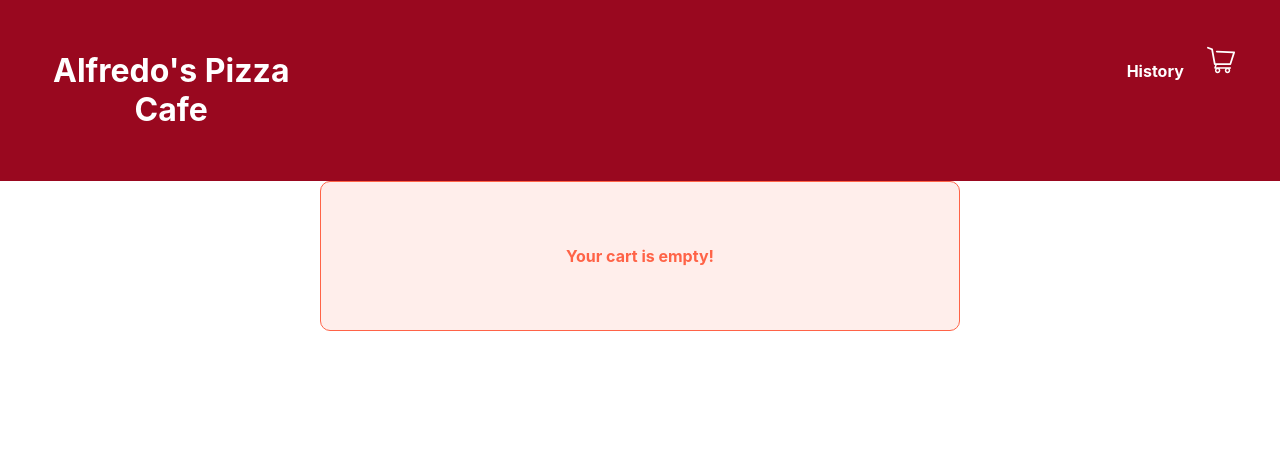
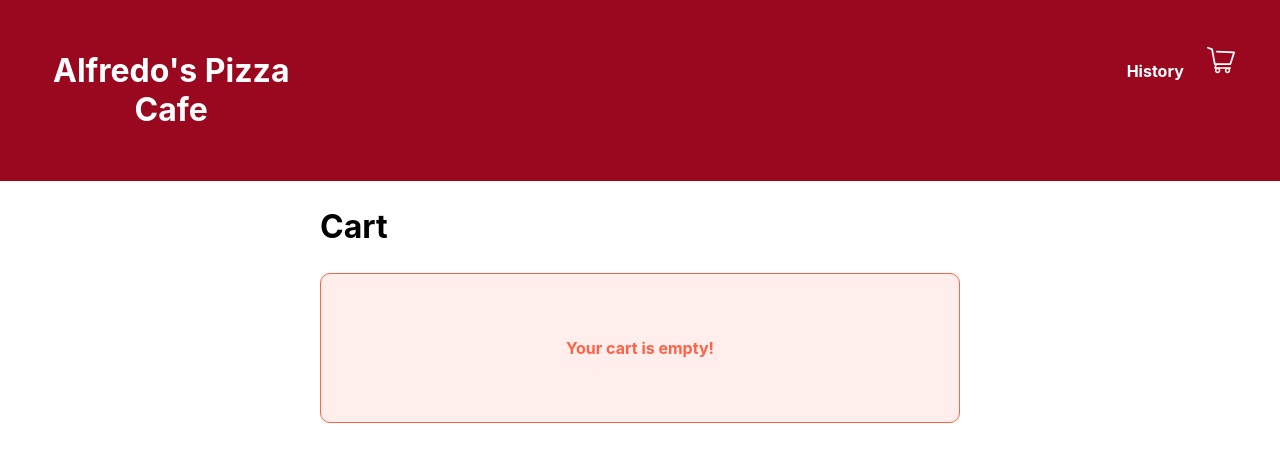
Before and after one commit to dsmontoya/alfredos-pizza-cafe, a React (Create React App) app: page /cart in a window 1280 px wide. Shown: the top 462 px of the page. Built offline with nearby package versions, Linux system fonts and the light colour scheme.

Commit message:
purchase products

```diff
--- a/src/App.css
+++ b/src/App.css
@@ -18,6 +18,14 @@
 [class*="col-"] {
   float: left;
   padding: 15px;
+}
+
+h2 {
+  width: 50%;
+  float: left;
+  margin-left: 25%;
+  text-align: left;
+  font-size: 2em;
 }
 
 .App {
@@ -69,16 +77,25 @@
   padding-top: 0;
 }
 
-.Message--state-error {
+.Message {
   width: 50%;
   margin-left: 25%;
   padding: 5%;
+  border-radius: 10px;
   float: left;
+  font-weight: bold;
+}
+
+.Message--state-error {
   background-color: #ff63471c;
   color: tomato;
-  font-weight: bold;
   border: 1px solid tomato;
-  border-radius: 10px;
+}
+
+.Message--state-ok {
+  background-color: #d4edda;
+  color: olivedrab;
+  border: 1px solid olivedrab;
 }
 
 @keyframes App-logo-spin {
--- a/src/App.js
+++ b/src/App.js
@@ -1,12 +1,14 @@
 import React, { useState } from 'react';
 import CartButton from './cart/CartButton';
 import Cart from './cart/Cart';
+import Thanks from './Thanks';
 import History from './history/History';
 import {
   BrowserRouter as Router,
   Switch,
   Route,
-  Link
+  Link,
+  Redirect
 } from "react-router-dom";
 import logo from './logo.svg';
 import './App.css';
@@ -19,17 +21,29 @@ function App() {
   ]);
 
   const [cartHash, setCartHash] = useState({});
+  const [orderHistory, setOrderHistory] = useState([]);
   const cartProducts = hashToArray();
+  const [success, setSuccess] = useState(false);
 
   function handleAddToCart(product) {
+    const p = Object.assign({}, product);
     let products = Object.assign({}, cartHash);
-    if (!(product.id in products)) {
-      product.amount = 1;
-      products[product.id] = product
+    if (!(p.id in products)) {
+      p.amount = 1;
+      products[p.id] = p
     } else {
-      products[product.id].amount++
+      products[p.id].amount++
     }
     setCartHash(products);
+  }
+
+  function handlePurchase() {
+    const time = new Date().toISOString().slice(0, 10);
+    let order = {time: time};
+    order.products = cartProducts;
+    setOrderHistory([...orderHistory, order]);
+    setCartHash({});
+    setSuccess(true);
   }
 
   function handleRemove(id) {
@@ -73,7 +87,7 @@ function App() {
           <div className="col-7"></div>
           <nav className="col-2">
             <ul>
-              <li className="Header-item Header-history col-7"><Link to="/history">History</Link></li>
+              <li className="Header-item col-7"><Link to="/history"><span className='Header-history'>History</span></Link></li>
               <li className="Header-item Header-cart col-5"><Link to="/cart"><CartButton numberOfProducts={numberOfProducts()}></CartButton></Link></li>
             </ul>
           </nav>
@@ -81,10 +95,13 @@ function App() {
         <div>
           <Switch>
             <Route path="/cart">
-              <Cart products={cartProducts} onAddToCart={handleAddToCart} onRemove={handleRemove} />
+              {success ? <Redirect to={'/thanks'}/> : <Cart products={cartProducts} onAddToCart={handleAddToCart} onRemove={handleRemove} onPurchase={handlePurchase}/>}
             </Route>
             <Route path="/history">
-              <History />
+              <History orders={orderHistory} />
+            </Route>
+            <Route path="/thanks">
+              <Thanks onVisit={()=>{setSuccess(false)}} />
             </Route>
             <Route path="/">
               <Home products={products} onAddToCart={handleAddToCart} />
--- /dev/null
+++ b/src/Thanks.js
@@ -0,0 +1,18 @@
+import React, {useEffect} from 'react';
+
+function Thanks(props) {
+  useEffect(()=>{
+    props.onVisit();
+  });
+
+  return (
+    <div>
+      <h2></h2>
+      <div className="Message Message--state-ok">
+        Thanks for your purchase!
+      </div>
+    </div>
+  )
+}
+
+export default Thanks;
--- a/src/cart/Cart.js
+++ b/src/cart/Cart.js
@@ -17,16 +17,17 @@ function Cart(props) {
   }
 
   return (
-    <div className="Container">
+    <div className="Cart">
+      <h2>Cart</h2>
      {content}
-     <PurchaseButton total={total()}/>
+     <PurchaseButton total={total()} onClick={props.onPurchase}/>
     </div>
   );
 }
 
 function EmptyCart() {
   return (
-    <div className="Message--state-error">
+    <div className="Message Message--state-error">
       Your cart is empty!
     </div>
   )
@@ -36,7 +37,7 @@ function PurchaseButton(props) {
   if (props.total > 0) {
     return(
       <div className='Cart-purchase'>
-        <button className='Cart-purchase__button'>Check out (${props.total})</button>
+        <button className='Cart-purchase__button' onClick={props.onClick}>Check out (${props.total})</button>
       </div>
     )
   }
--- /dev/null
+++ b/src/history/History.css
@@ -0,0 +1,6 @@
+.Order-date {
+  width: 50%;
+  margin-left: 25%;
+  float: left;
+  text-align: left;
+}
--- a/src/history/History.js
+++ b/src/history/History.js
@@ -1,14 +1,51 @@
 import React from 'react';
 import ProductList from '../products/ProductList';
+import './History.css'
 
-function History() {
+function History(props) {
+  const orders = props.orders;
+  const content = (orders.length > 0 ? <OrderHistory orders={orders}/> : <EmptyHistory />)
   return (
     <div className="History">
+      <h2>Order History</h2>
       <div>
-        <ProductList />
+        {content}
       </div>
     </div>
   );
 }
 
+function EmptyHistory() {
+  return (
+    <div className="Message Message--state-error">
+      Your history is empty!
+    </div>
+  )
+}
+
+function OrderHistory(props) {
+  const orders = props.orders.slice();
+  const orderList = orders.reverse().map((order, index) => {
+    let total = 0;
+    const products = order.products;
+    products.forEach(product => {
+      let {amount, price} = product;
+      total += amount * price;
+    });
+    return (
+      <div key={index} className='Order'>
+        <div className='Order-date'>
+          <span><b>Number:</b> {orders.length - index}</span>
+          <br />
+          <span><b>Date:</b> {order.time}</span>
+          <br />
+          <span><b>Total:</b> ${total}</span>
+        </div>
+        <ProductList products={products} display={'inline'} hideControls={true}></ProductList>
+      </div>
+    );
+  });
+  return orderList
+}
+
 export default History;
--- a/src/products/Product.js
+++ b/src/products/Product.js
@@ -4,20 +4,22 @@ import './Product.css';
 function Product(props) {
   const product = props.product;
   const display = props.display;
+  const controls = (props.hideControls ? null : <AmountControls amount={product.amount} display={display} onAddToCart={() => props.onAddToCart(product)} onRemove={() => props.onRemove(product.id)} />);
+  const priceText = '$' + product.price + (props.hideControls ? ' (x' + product.amount +')' : '');
+
   return (
     <li className={"Product Product--display-"+display}>
       <img className={"Product-image--display-"+display} src={product.image} alt={product.name}/>
       <div className={"Product-info--display-"+display}>
-        <h2 className={"Product-name--display-"+display}>{product.name}</h2>
+        <h3 className={"Product-name--display-"+display}>{product.name}</h3>
       <div className={"Product-price--display-"+display}>
-        ${product.price}
+        {priceText}
       </div>
       <div className={"Product-description--display-"+display}>
         {product.description}
       </div>
       </div>
-      <AmountControls amount={product.amount} display={display} onAddToCart={() => props.onAddToCart(product)} onRemove={() => props.onRemove(product.id)} />
-
+      {controls}
     </li>
   );
 }
--- a/src/products/ProductList.js
+++ b/src/products/ProductList.js
@@ -5,7 +5,7 @@ import Product from './Product'
 function ProductList(props) {
   const products = props.products;
   const productList = products.map((product) =>
-    <Product key={product.id} product={product} display={props.display} onAddToCart={props.onAddToCart} onRemove={props.onRemove}/>
+    <Product key={product.id} product={product} display={props.display} onAddToCart={props.onAddToCart} onRemove={props.onRemove} hideControls={props.hideControls}/>
   );
   return (
     <ul className={"ProductList--display-"+props.display}>
```
Also changed, not shown: 1 other file (tests, documents, lock files or other folders).
